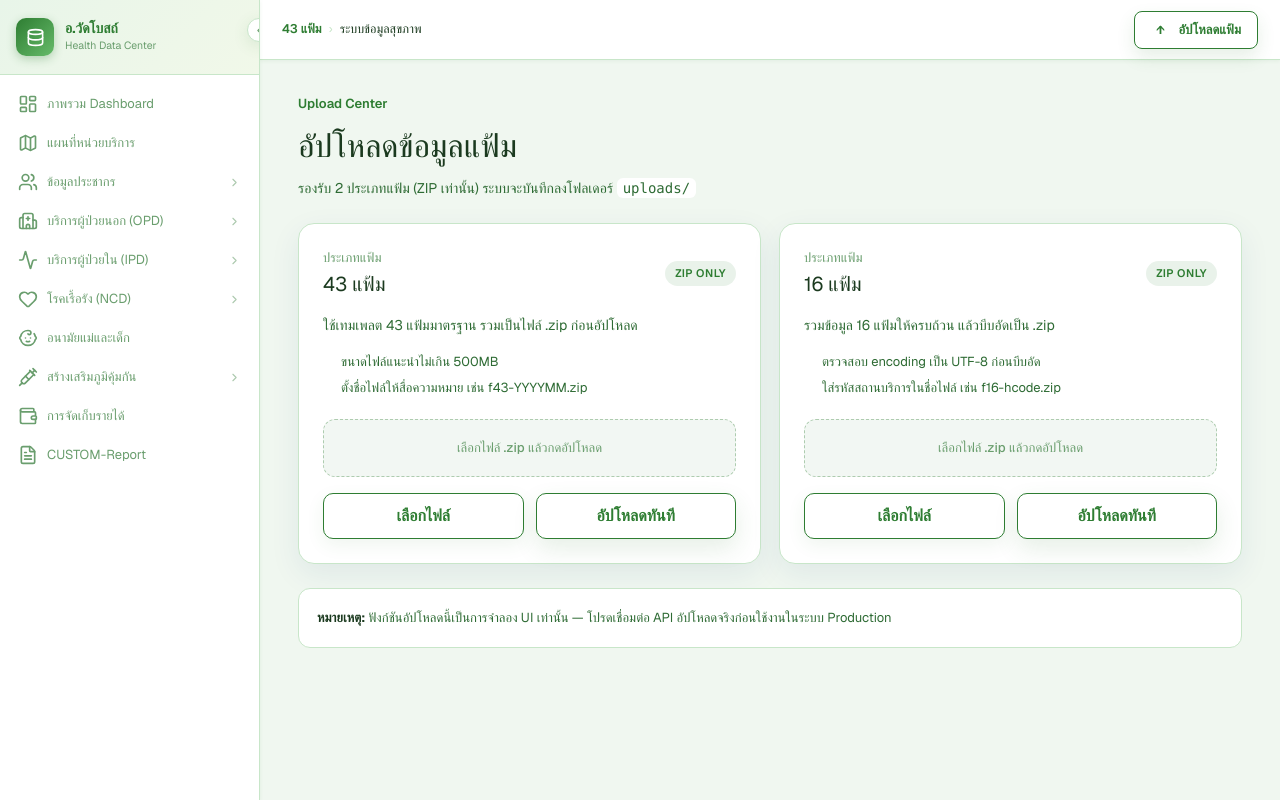
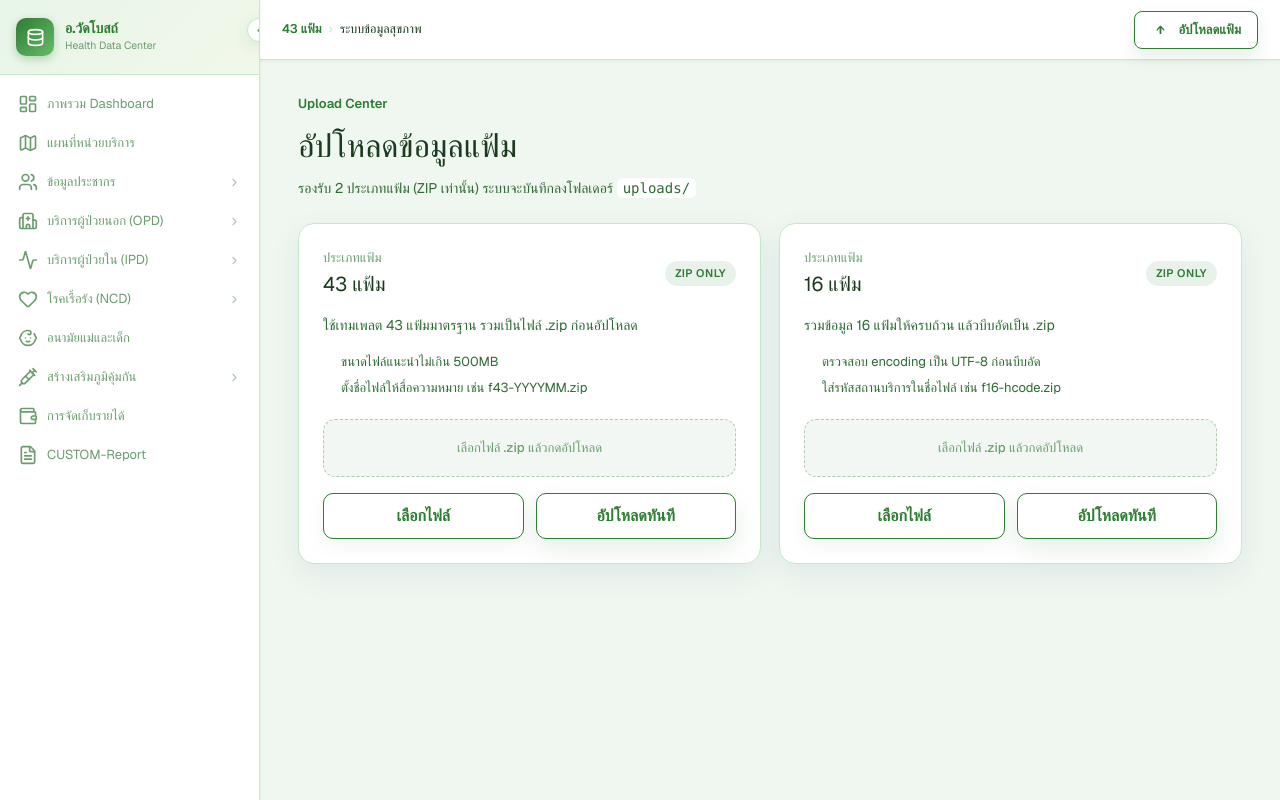
Before and after one commit to Imnuy/datacenter, a Next.js app: page /upload in a window 1280 px wide. Built offline with nearby package versions, Linux system fonts and the light colour scheme.

Commit message:
Remove simulated UI notice from upload page

```diff
--- a/src/app/upload/page.tsx
+++ b/src/app/upload/page.tsx
@@ -218,19 +218,6 @@ export default function UploadPage() {
                     <UploadCard key={config.key} config={config} />
                 ))}
             </div>
-
-            <section style={{
-                padding: '18px',
-                border: '1px solid var(--border)',
-                borderRadius: '12px',
-                background: 'var(--bg-secondary)',
-                color: 'var(--text-secondary)',
-                fontSize: '13px',
-                lineHeight: 1.7,
-            }}>
-                <strong style={{ color: 'var(--text-primary)' }}>หมายเหตุ:</strong> ฟังก์ชันอัปโหลดนี้เป็นการจำลอง UI เท่านั้น
-                — โปรดเชื่อมต่อ API อัปโหลดจริงก่อนใช้งานในระบบ Production
-            </section>
         </div>
     )
 }
```
